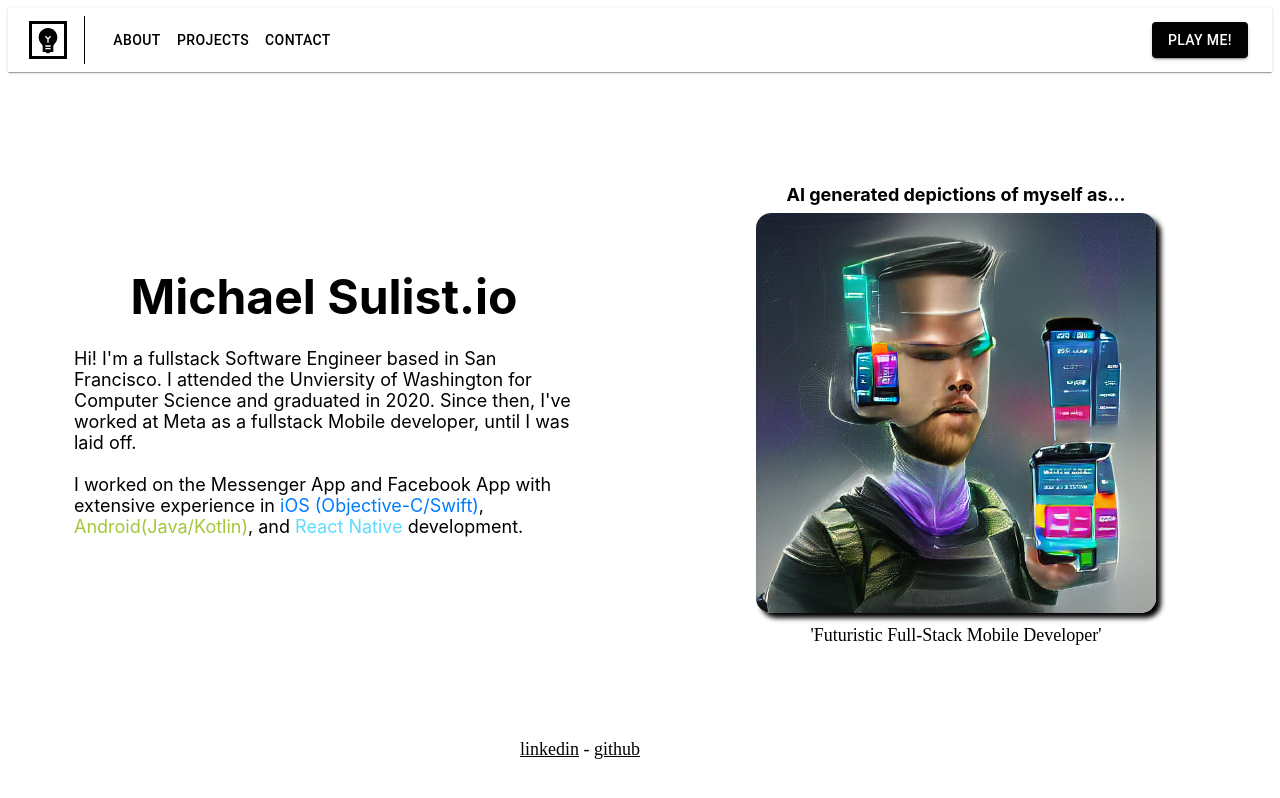
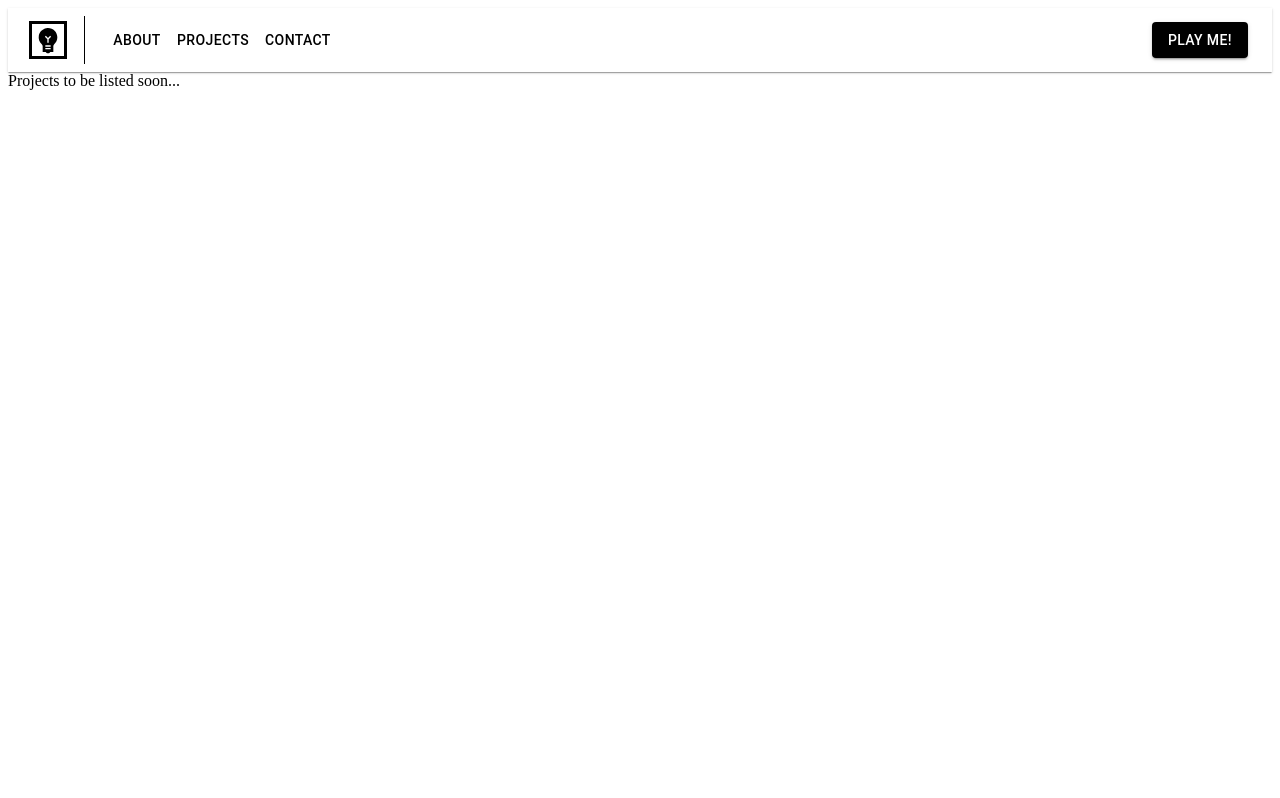
Before and after one commit to Michaelsulistio/webpack-react-personal-site, a React app: page /projects in a window 1280 px wide. Shown: the top 798 px of the page. Built offline with nearby package versions, Linux system fonts and the light colour scheme; a web font is replaced by a local one.

Commit message:
added all stubbed routes and pages

```diff
--- a/src/components/App.js
+++ b/src/components/App.js
@@ -2,6 +2,8 @@ import React from 'react';
 import HomeAppBar from './HomeAppBar';
 import About from './About'
 import TicTacToe from './TicTacToe'
+import Projects from './Projects'
+import Contact from './Contact'
 import {
   BrowserRouter,
   Switch,
@@ -17,7 +19,8 @@ const App = () => {
         <HomeAppBar />
         <Routes>
           <Route path="/" element={<About />} />
-          <Route path="/projects" element={<About />} />
+          <Route path="/projects" element={<Projects />} />
+          <Route path="/contact" element={<Contact />} />
           <Route path="/tictactoe" element={<TicTacToe />} />
         </Routes>
       </div>
--- /dev/null
+++ b/src/components/Contact.js
@@ -0,0 +1,9 @@
+import React from 'react';
+
+export default function Contact(){
+  return (
+      <div>
+        Contact to be listed soon...
+      </div>
+  );
+};
--- a/src/components/HomeAppBar.js
+++ b/src/components/HomeAppBar.js
@@ -16,6 +16,9 @@ const useStyles = makeStyles((theme) => ({
         textDecorationThickness: '1px',
         textUnderlineOffset: '4px',
         textDecoration: 'none',
+    },
+    playButton: {
+        marginLeft: 'auto'
     },
   }));
 
@@ -46,11 +49,13 @@ export default function HomeAppBar() {
             <Link className={classes.navBarLink} to="/projects">
                 <Button sx={ButtonStyle}>projects</Button>
             </Link>
-            <Link className={classes.navBarLink} to="/tictactoe">
+            <Link className={classes.navBarLink} to="/contact">
                 <Button sx={ButtonStyle}>contact</Button>
             </Link>
         </div>
-        <Button variant="contained" sx={{':hover': {backgroundColor: 'black'}, backgroundColor: 'black', marginLeft: 'auto'}}> Play me!</Button>
+        <Link className={classes.playButton} to="/tictactoe">
+            <Button variant="contained" sx={{':hover': {backgroundColor: 'black'}, backgroundColor: 'black', marginLeft: 'auto'}}> Play me!</Button>
+        </Link>
         </Toolbar>
         </AppBar>
     </Box>
--- /dev/null
+++ b/src/components/Projects.js
@@ -0,0 +1,9 @@
+import React from 'react';
+
+export default function Projects(){
+  return (
+      <div>
+        Projects to be listed soon...
+      </div>
+  );
+};
```
